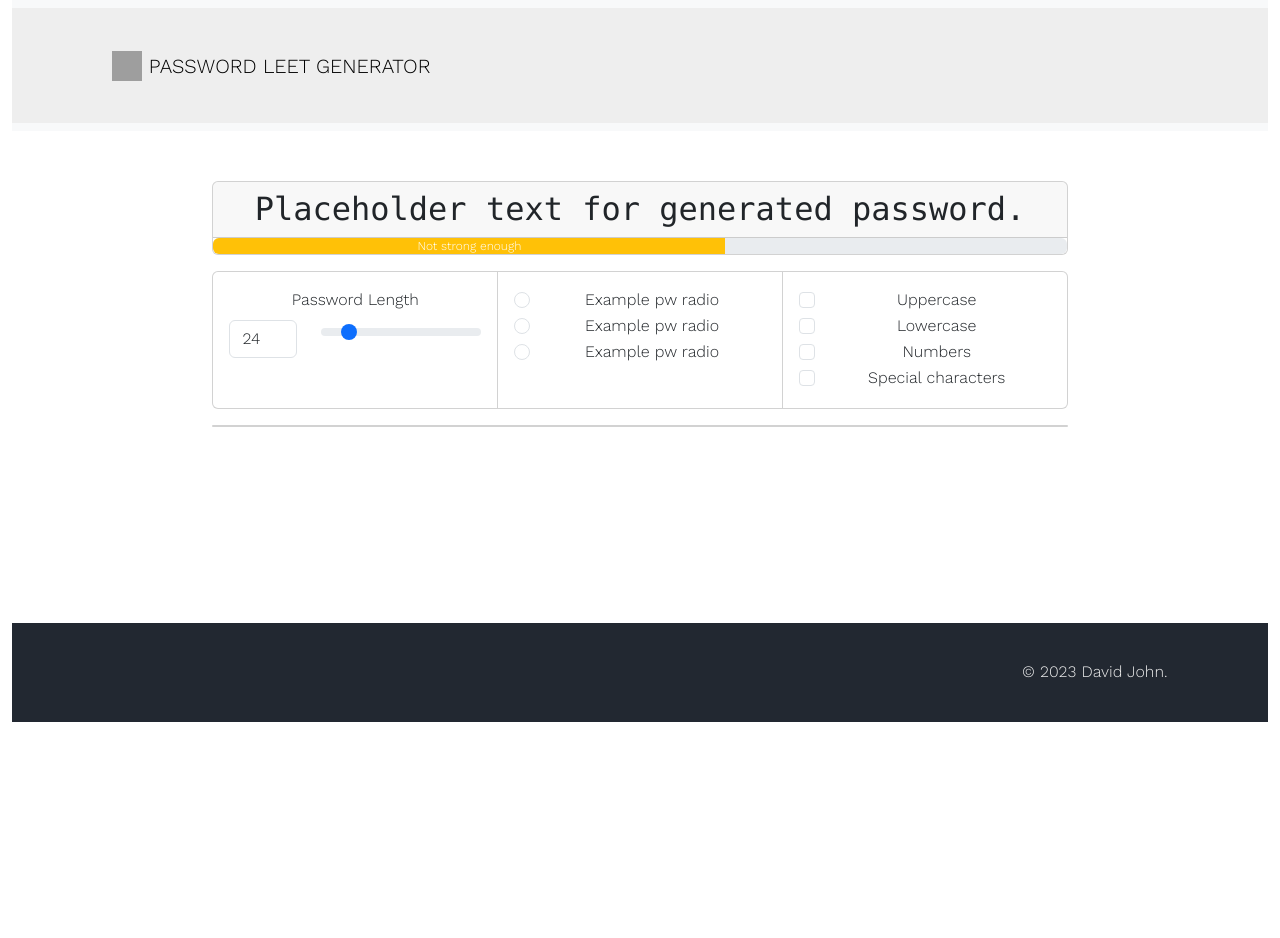
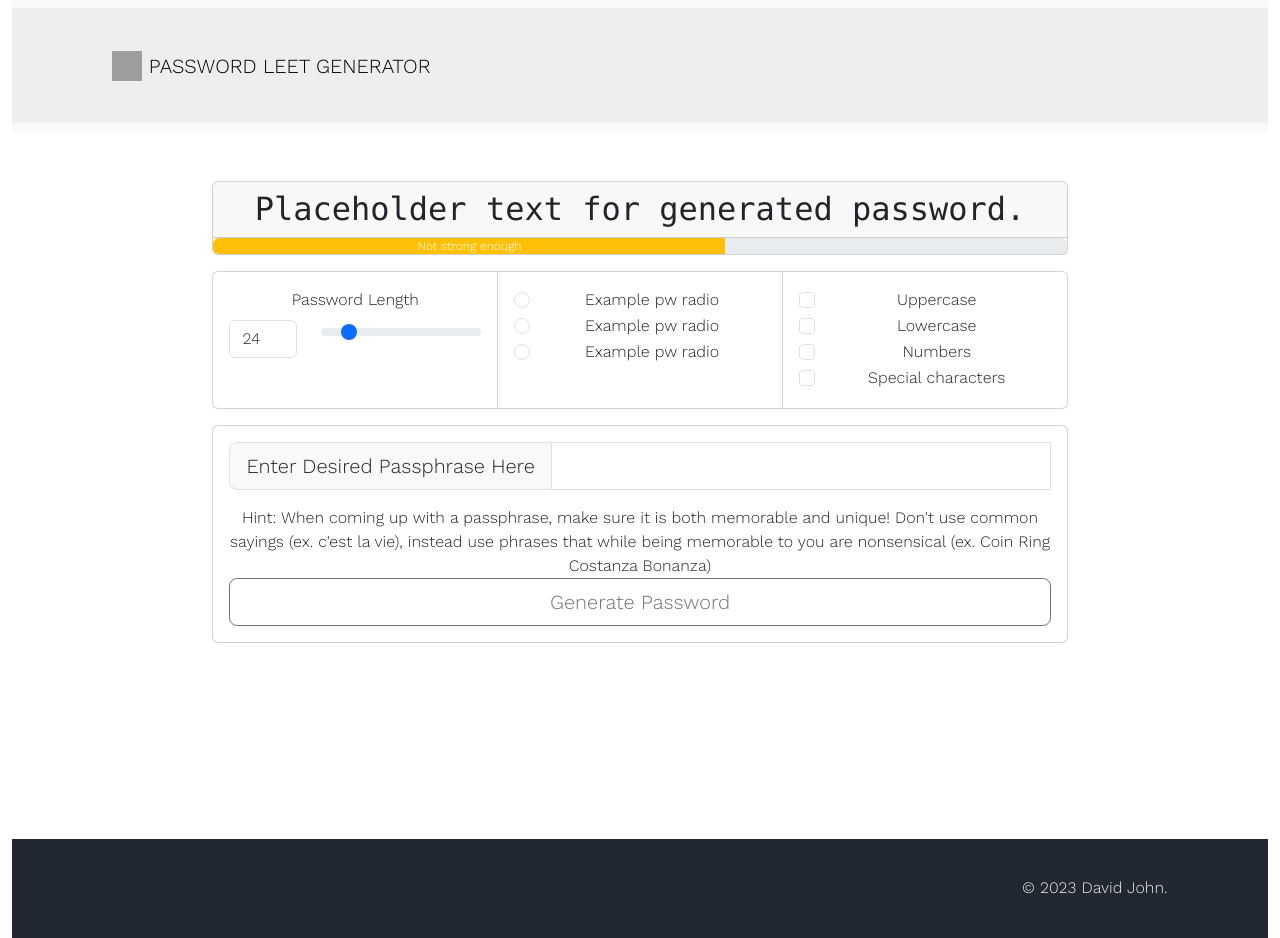
Before and after one commit to DavidJohnnnn/pwgen, a React (Create React App) app: page / in a window 1280 px wide. Before the commit the page ends 800 px from the top, so only its background shows below. Built offline with nearby package versions, Linux system fonts and the light colour scheme; grey boxes are pictures that could not be loaded; a web font is replaced by a local one.

Commit message:
Completed PWRow3 component PasswordInput (which includes submit button)

```diff
--- a/src/Components/PWRow2.js
+++ b/src/Components/PWRow2.js
@@ -1,5 +1,6 @@
 import {Card, Form, Row, Col, CardGroup } from 'react-bootstrap';
 import { useState } from 'react';
+import PasswordInput from './PWRow3';
 
 export default function PasswordSelectors() {
   // First col: slider for password length
--- a/src/Components/PWRow3.js
+++ b/src/Components/PWRow3.js
@@ -1,13 +1,27 @@
-import {Card, Form, Row, Col } from 'react-bootstrap';
-import { useState } from 'react';
+import {Card, Form, InputGroup, Button } from 'react-bootstrap';
 
 export default function PasswordInput () {
 
   return (
-    <Card>
-      <Row>
-
-      </Row>
-    </Card>
+    <>
+      <Card body>
+        <InputGroup size="lg" className="mb-3">
+          <InputGroup.Text id="inputGroup-sizing-default">
+            Enter Desired Passphrase Here
+          </InputGroup.Text>
+          <Form.Control
+            aria-label="Default"
+            aria-describedby="inputGroup-sizing-default"
+          />
+          <br />
+        </InputGroup>
+        Hint: When coming up with a passphrase, make sure it is both memorable and unique! Don't use common sayings (ex. c'est la vie), instead use phrases that while being memorable to you are nonsensical (ex. Coin Ring Costanza Bonanza)
+        <div className="d-grid gap-2">
+          <Button variant="outline-secondary" size="lg" type="submit">
+            Generate Password
+          </Button>
+        </div>
+      </Card>
+    </>
   );
 }
```
